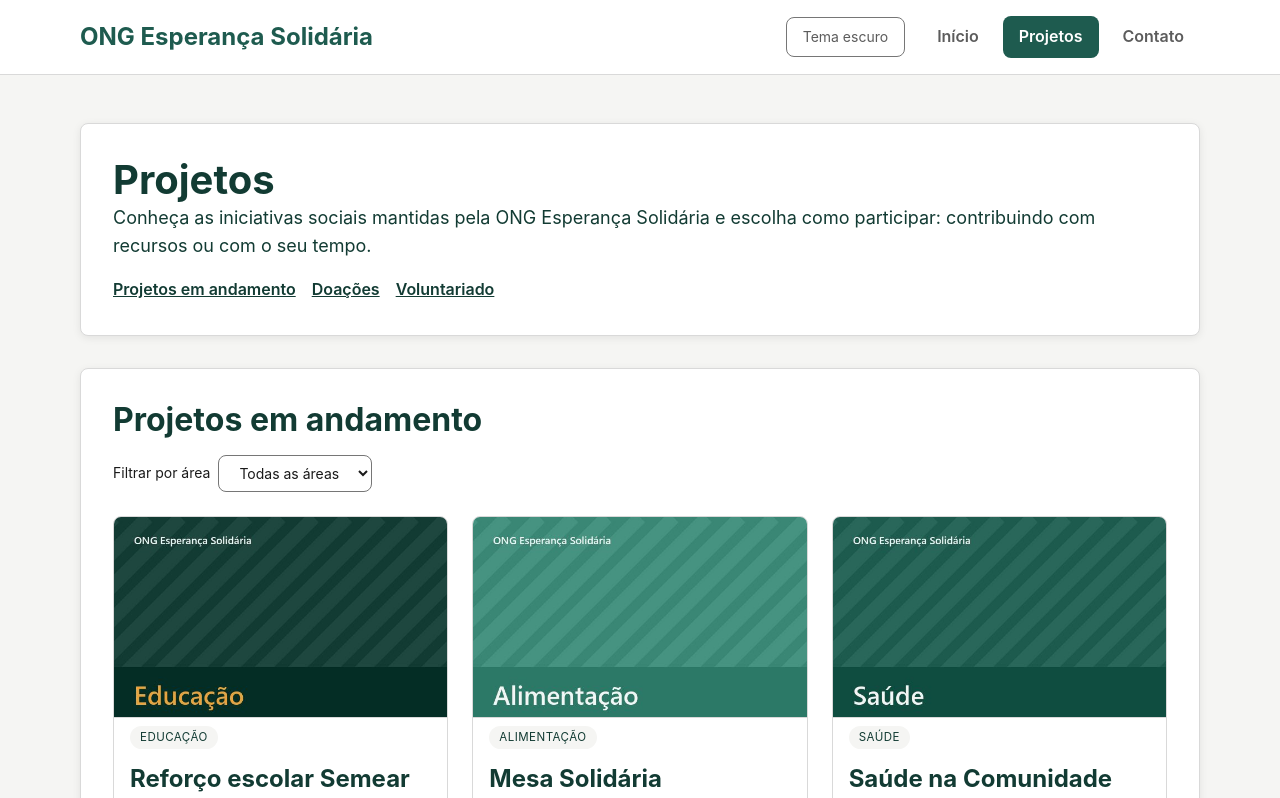
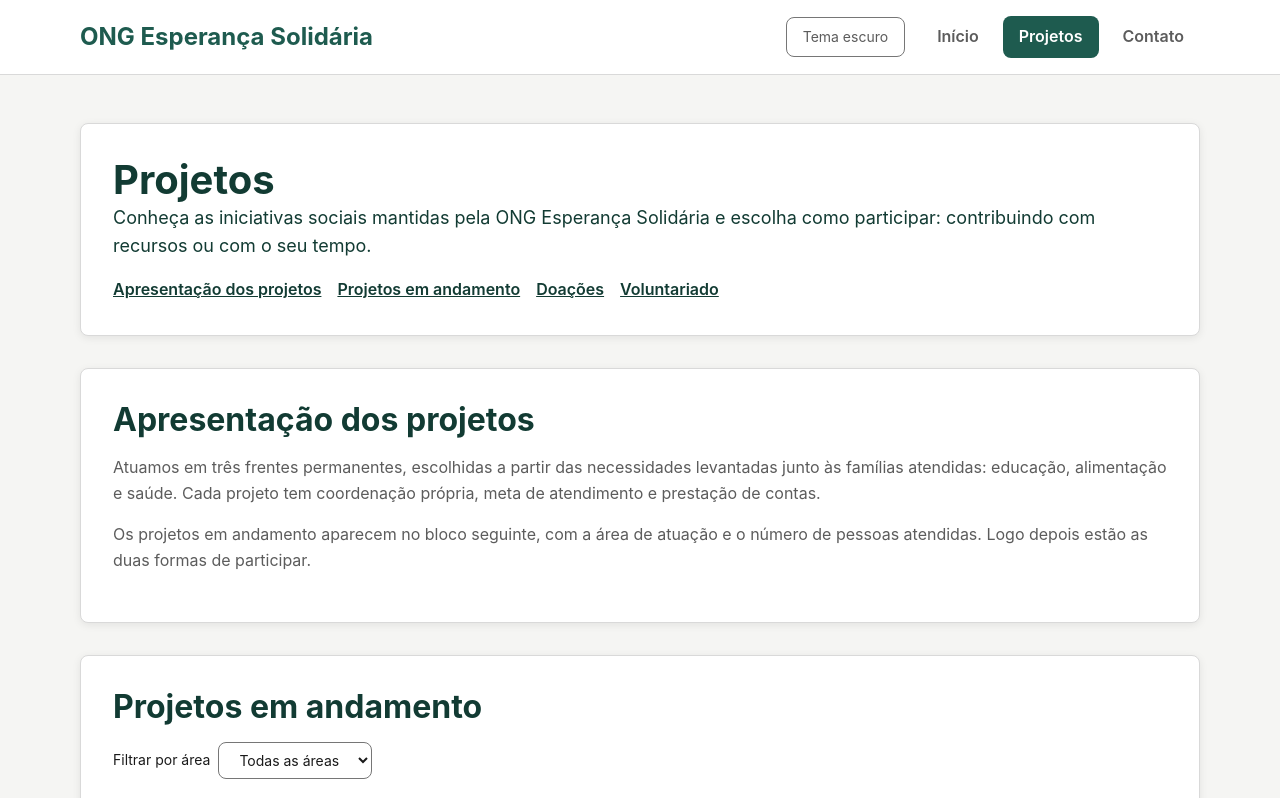
Before and after one commit to robertfxbr/SiteCharity-portfolio, a plain HTML site: page html/index.html in a window 1280 px wide. Both pictures are taken after a click on the link "Projetos". Shown: the top 798 px of the page. Drawn offline with nearby package versions, Linux system fonts and the light colour scheme.

Commit message:
fix(conteudo): cada bloco de projetos passa a ter sua propria section com h2

```diff
--- a/css/styles.css
+++ b/css/styles.css
@@ -183,6 +183,16 @@ textarea:focus-visible {
   flex-wrap: wrap;
   gap: var(--space-2);
   margin-top: var(--space-3);
+}
+
+/* Cabecalho de pagina e indice interno de blocos */
+
+.secao--pagina {
+  background-color: var(--color-neutral-0);
+  border: 1px solid var(--color-neutral-300);
+  border-radius: var(--radius-md);
+  box-shadow: var(--shadow-card);
+  padding: var(--space-4);
 }
 
 /* Indice interno de blocos */
--- a/html/paginas/projetos.html
+++ b/html/paginas/projetos.html
@@ -1,4 +1,4 @@
-<section class="secao" id="apresentacao-projetos">
+<header class="secao secao--pagina">
   <h1>Projetos</h1>
   <p class="destaque">
     Conheça as iniciativas sociais mantidas pela ONG Esperança Solidária e escolha
@@ -6,10 +6,24 @@
   </p>
 
   <nav class="indice" aria-label="Índice desta página">
+    <a href="#apresentacao-projetos">Apresentação dos projetos</a>
     <a href="#projetos-andamento">Projetos em andamento</a>
     <a href="#doacoes">Doações</a>
     <a href="#voluntariado">Voluntariado</a>
   </nav>
+</header>
+
+<section class="secao" id="apresentacao-projetos">
+  <h2>Apresentação dos projetos</h2>
+  <p>
+    Atuamos em três frentes permanentes, escolhidas a partir das necessidades
+    levantadas junto às famílias atendidas: educação, alimentação e saúde. Cada
+    projeto tem coordenação própria, meta de atendimento e prestação de contas.
+  </p>
+  <p>
+    Os projetos em andamento aparecem no bloco seguinte, com a área de atuação e
+    o número de pessoas atendidas. Logo depois estão as duas formas de participar.
+  </p>
 </section>
 
 <section class="secao" id="projetos-andamento">
@@ -53,7 +67,7 @@
     <li>Chave PIX: contato@esperancasolidaria.org.br</li>
     <li>Doação de alimentos e roupas na sede, de segunda a sexta</li>
   </ul>
-  <a class="botao botao--destaque" href="#/contato">Falar sobre uma doação</a>
+  <a class="botao botao--destaque" href="#/contato">Fazer uma doação</a>
 </section>
 
 <section class="secao" id="voluntariado">
```
